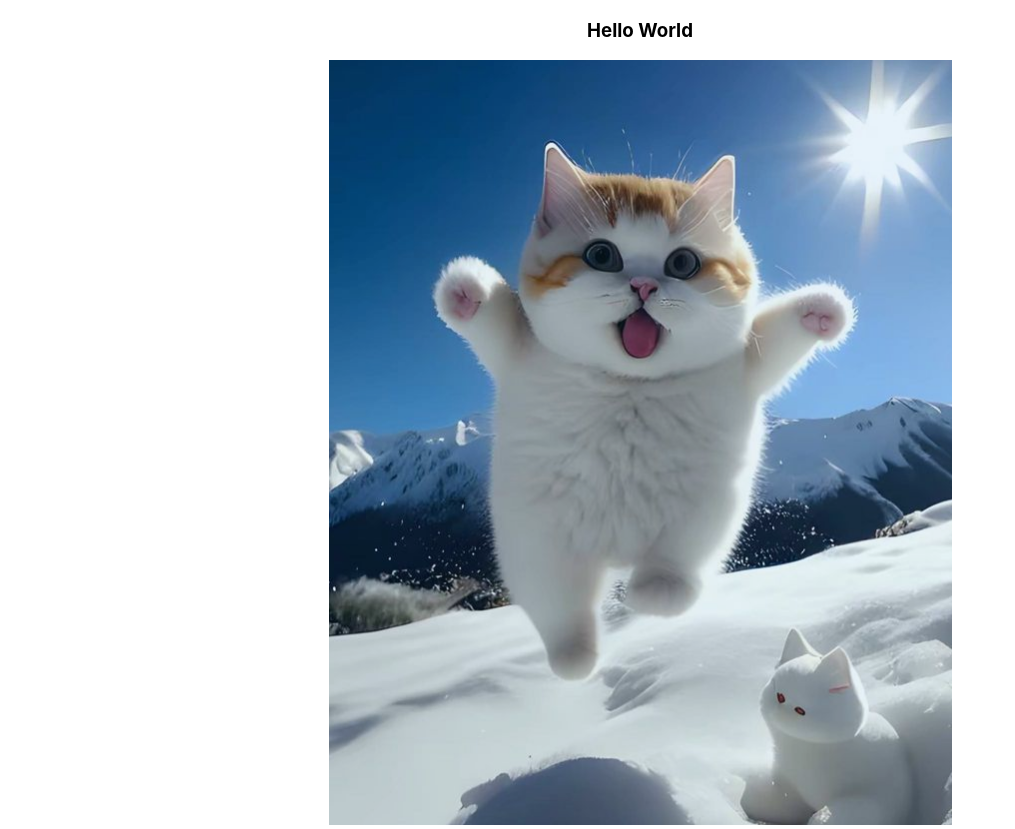
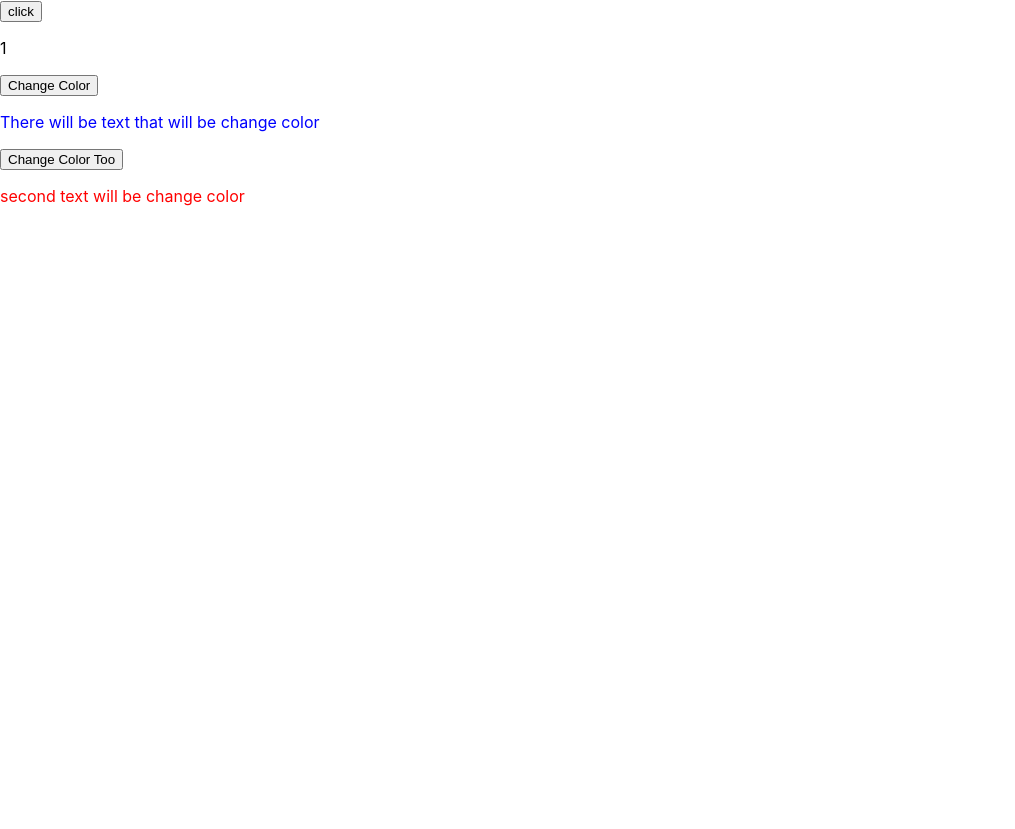
Before and after one commit to TemchenkoVolodymyr/Learn-React, a React (Create React App) app: page / in a window 1280 px wide. Shown: the whole page, without its empty margins (0-1015 px from the left). After the commit the page ends 800 px from the top, so only its background shows below. Built offline with nearby package versions, Linux system fonts and the light colour scheme.

Commit message:
create component ChangeColor and ChangeColorToo

```diff
--- a/src/App.js
+++ b/src/App.js
@@ -1,14 +1,59 @@
-import logo from './logo.svg';
 import './App.css';
-import FirstMessage from "./components/firstMessage"
-import headerImage from "./assets/cat.png"
+import React from "react";
+import Counter from "./components/Counter";
+import ChangeColor from "./components/ChangeColor/ChangeColor";
 
-function App() {
-  return (
-    <div className="App">
-      <FirstMessage message="Hello World" image={headerImage}/>
-    </div>
-  );
+
+class App extends React.Component {
+  state = {
+    count: 1,
+    current: 0,
+    color: "blue",
+    secondColor:"red",
+  }
+  handleClick = (state) => {
+    this.setState(() => ({
+      count: state.count + 1
+    }));
+  }
+
+  changeColor = (state) => {
+    let r = ['brown', 'red'];
+    let color = this.randomColor()
+    for (let el of r) {
+      this.setState(() => ({
+        color: color
+      }))
+    }
+  }
+  changeColorToo = (state) => {
+    let r = ['brown', 'red'];
+    let color = this.randomColor()
+    for (let el of r) {
+      this.setState(() => ({
+        secondColor: color
+      }))
+    }
+  }
+
+  randomColor() {
+    let letters = "0123456789ABCDEF";
+    let color = "#";
+    for (let i = 0; i < 6; i++) {
+      color += letters[Math.floor(Math.random() * 16)]
+    }
+    return color
+  }
+
+
+  render() {
+    return (
+      <>
+        <Counter handleClick={() => this.handleClick(this.state)} count={this.state.count}/>
+        <ChangeColor color={this.state.color} changeColor={() => this.changeColor(this.state)} changeColorToo={() => this.changeColorToo(this.state)} secondColor={this.state.secondColor}/>
+      </>
+    )
+  }
 }
 
 export default App;
--- /dev/null
+++ b/src/components/ChangeColor/ChangeColor.js
@@ -0,0 +1,16 @@
+import React from "react";
+import {Component} from "react";
+import ChangeColorToo from "./changeColorToo";
+
+class ChangeColor extends  Component{
+  render() {
+    return (
+      <>
+        <button onClick={() => this.props.changeColor()}>Change Color</button>
+        <p style={{color : this.props.color}}>There will be text that will be change color</p>
+        <ChangeColorToo changeColorToo={ () => this.props.changeColorToo()} secondColor={this.props.secondColor} />
+      </>
+    )
+  }
+}
+export default ChangeColor;
--- /dev/null
+++ b/src/components/ChangeColor/changeColorToo.js
@@ -0,0 +1,15 @@
+import React from "react";
+import {Component} from "react";
+
+
+class ChangeColorToo extends Component{
+  render() {
+    return(
+    <>
+      <button onClick={() => this.props.changeColorToo()}>Change Color Too</button>
+      <p style={{color:this.props.secondColor}}>second text will be change color</p>
+    </>
+    )
+  }
+}
+export default ChangeColorToo;
--- /dev/null
+++ b/src/components/Counter.js
@@ -0,0 +1,17 @@
+import React, {Component} from 'react';
+
+class Counter extends Component {
+
+  render() {
+    return (
+
+      <>
+        <button onClick={ () =>  this.props.handleClick()}>click</button>
+        <p>{this.props.count}</p>
+
+      </>
+    )
+  }
+}
+
+export default Counter
--- a/src/components/firstMessage.js
+++ /dev/null
@@ -1,13 +0,0 @@
-import React from 'react';
-  const FirstMessage = (props) => {
-  return (
-    <>
-      <div>
-        <h3>{props.message} </h3>
-        <img src={props.image} alt="header-img" />
-      </div>
-    </>
-  )
-}
-
-export default FirstMessage
```
